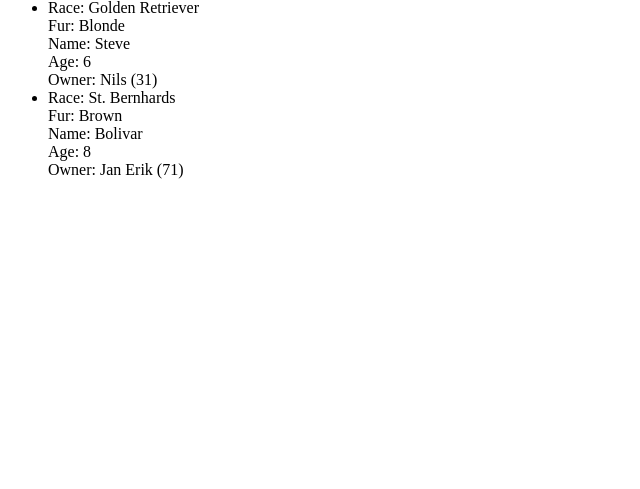
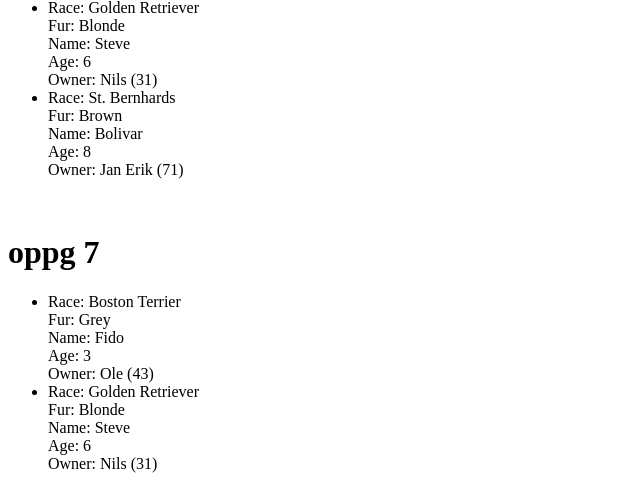
Before and after one commit to ken-interak-guru/interak_php_basics, a PHP site: page / in a window 1280 px wide. Shown: the part 719-1208 px from the top of the page, without its empty margins (0-640 px from the left). Before the commit the page ends 898 px from the top, so only its background shows below. Run offline with PHP 8.4, Linux system fonts and the light colour scheme.

Commit message:
added solution to oppg 7

```diff
--- a/preparation/oppgaver/okt_3/index.php
+++ b/preparation/oppgaver/okt_3/index.php
@@ -77,4 +77,27 @@
 	}
 	echo '</ul></p>';
 
+	echo '<br />';
+
+	echo '<h1>oppg 7</h1>';
+	echo '<p><ul>';
+	foreach ($dogs as $dog) {
+
+		if ( !($dog['age'] >= 7) ) { // $dog['age'] < 7
+
+			echo '<li>';
+			echo 'Race: ' . $dog['race'] . '<br />';
+			echo 'Fur: ' . $dog['fur'] . '<br />';
+			echo 'Name: ' . $dog['name'] . '<br />';
+			echo 'Age: ' . $dog['age'] . '<br />';
+			echo 'Owner: ' . $dog['owner']['name'] . ' (' . $dog['owner']['age'] . ')';
+
+
+			echo '</li>';
+
+		}
+
+	}
+	echo '</ul></p>';
+
 ?>
```
Also changed, not shown: 1 other file.
